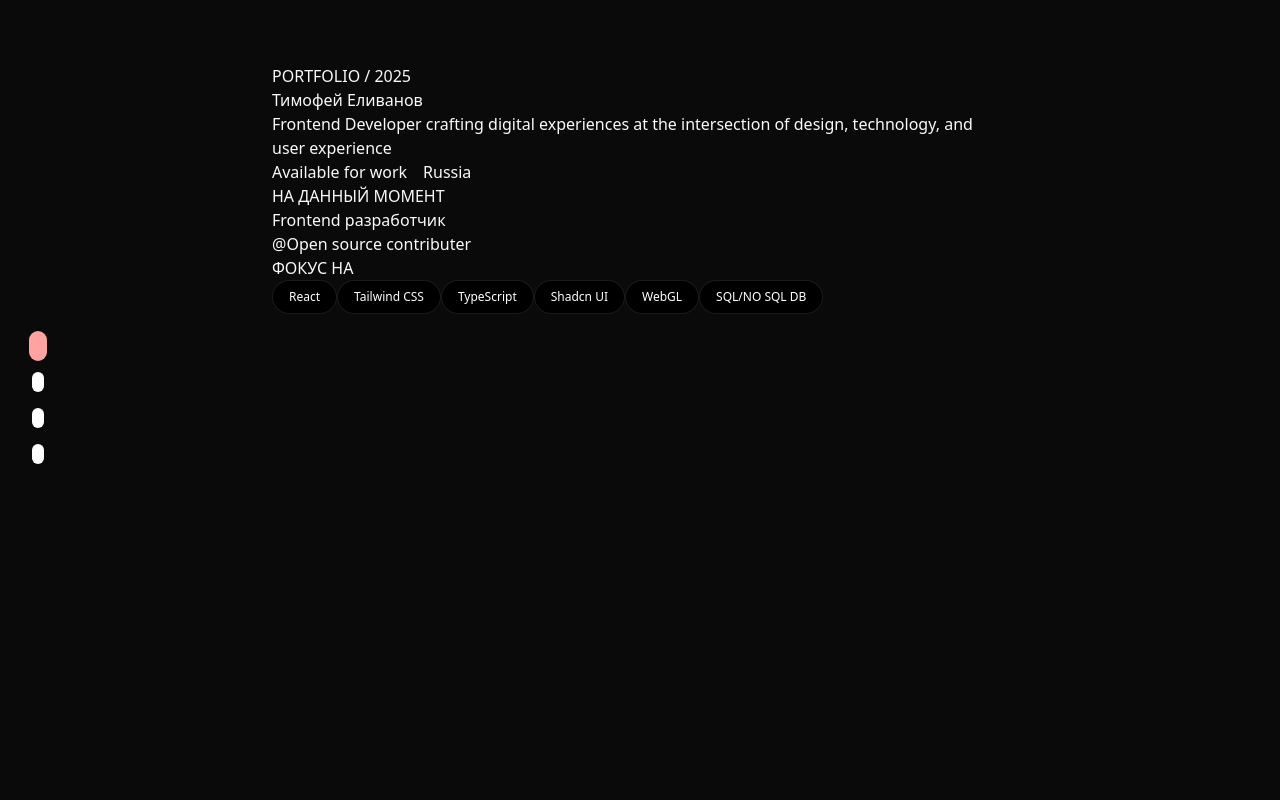
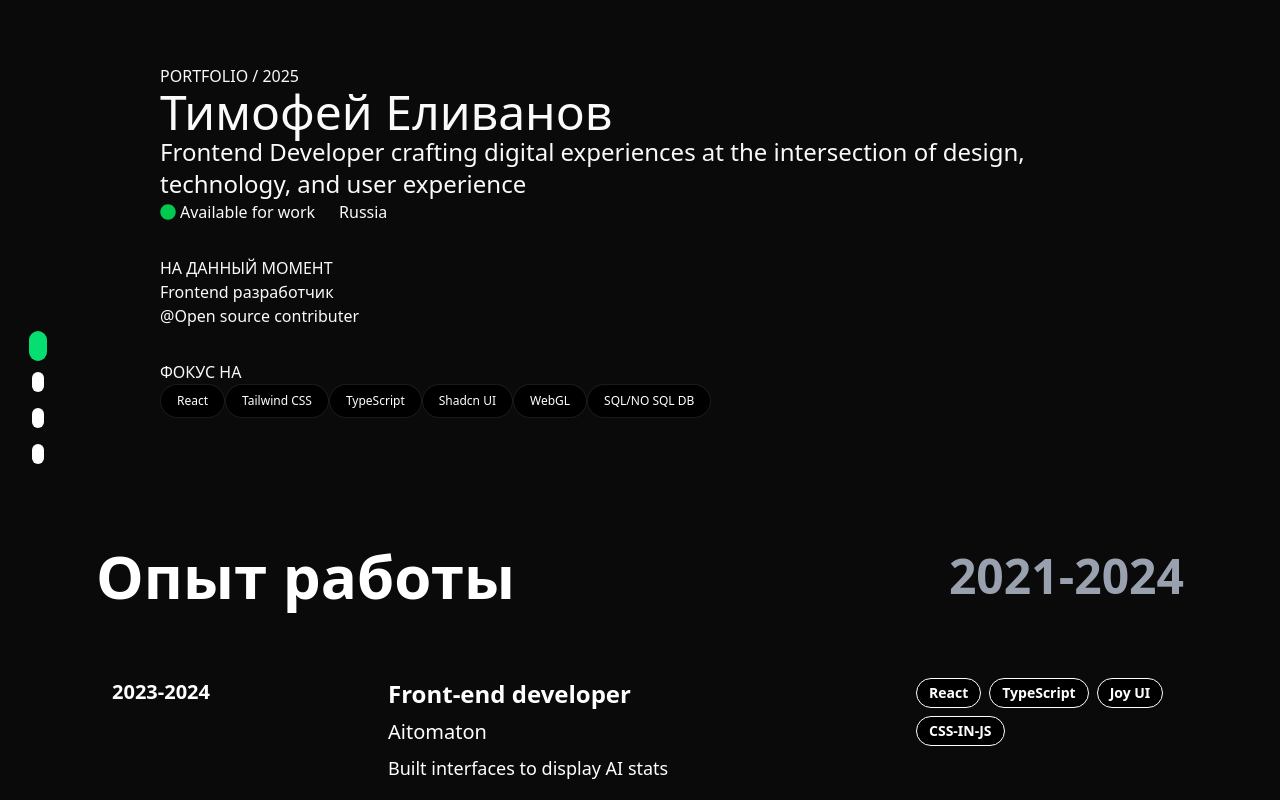
Before and after one commit to Tetrabiter/portfolio, a React (Vite) app: page / in a window 1280 px wide. Shown: the top 800 px of the page. Built offline with nearby package versions, Linux system fonts and the light colour scheme.

Commit message:
remove hero block from app.tsx add changes in about

```diff
--- a/src/App.tsx
+++ b/src/App.tsx
@@ -3,7 +3,6 @@ import { Contact } from "./components/Contact";
 import DotNavigation from "./components/DotNavigation";
 import Experience from "./components/Experience";
 import Footer from "./components/Footer";
-import Hero from "./components/Hero";
 import Projects from "./components/Projects";
 import { ThemeProvider } from "@/components/theme-provider";
 
--- a/src/components/About.tsx
+++ b/src/components/About.tsx
@@ -1,4 +1,5 @@
 import { Badge } from "./ui/badge";
+import { FaCircle } from "react-icons/fa";
 
 const About = () => {
 
@@ -17,17 +18,18 @@ const About = () => {
   return (
     <section
       id="about"
-      className="w-full min-h-screen py-16 px-4 max-w-3xl mx-auto"
+      className="w-full min-h-[50vh] py-16 px-4 max-w-5xl mx-auto"
     >
-      <div>
+      <div className="flex flex-col gap-8 px-4 text-left">
 
         <div>
-          <p className="">PORTFOLIO / 2025</p>
-          <h1 className="">Тимофей Еливанов</h1>
-          <p className="">Frontend Developer crafting digital experiences at the intersection of design, technology, and user experience</p>
-          <div className="flex gap-4">
+          <p className="text-opacity-50">PORTFOLIO / 2025</p>
+          <h1 className="text-5xl">Тимофей Еливанов</h1>
+          <p className="text-2xl">Frontend Developer crafting digital experiences at the intersection of design, technology, and user experience</p>
+          <div className="flex items-center gap-1">
+            <FaCircle className="text-green-500"/>
             <p>Available for work</p>
-            <p>Russia</p>
+            <p className="ml-5">Russia</p>
           </div>
         </div>
 
--- a/src/components/DotNavigation.tsx
+++ b/src/components/DotNavigation.tsx
@@ -40,7 +40,7 @@ const DotNavigation: React.FC<DotNavigationProps> = ({
             <div
               className={`relative w-3 h-5 rounded-full transition-all duration-300 transform ${
                 activeSection === section.id
-                  ? 'bg-red-300 scale-150'
+                  ? 'bg-green-400 scale-150'
                   : 'bg-white group-hover:bg-gray-500 group-hover:scale-110'
               }`}
             />
```
